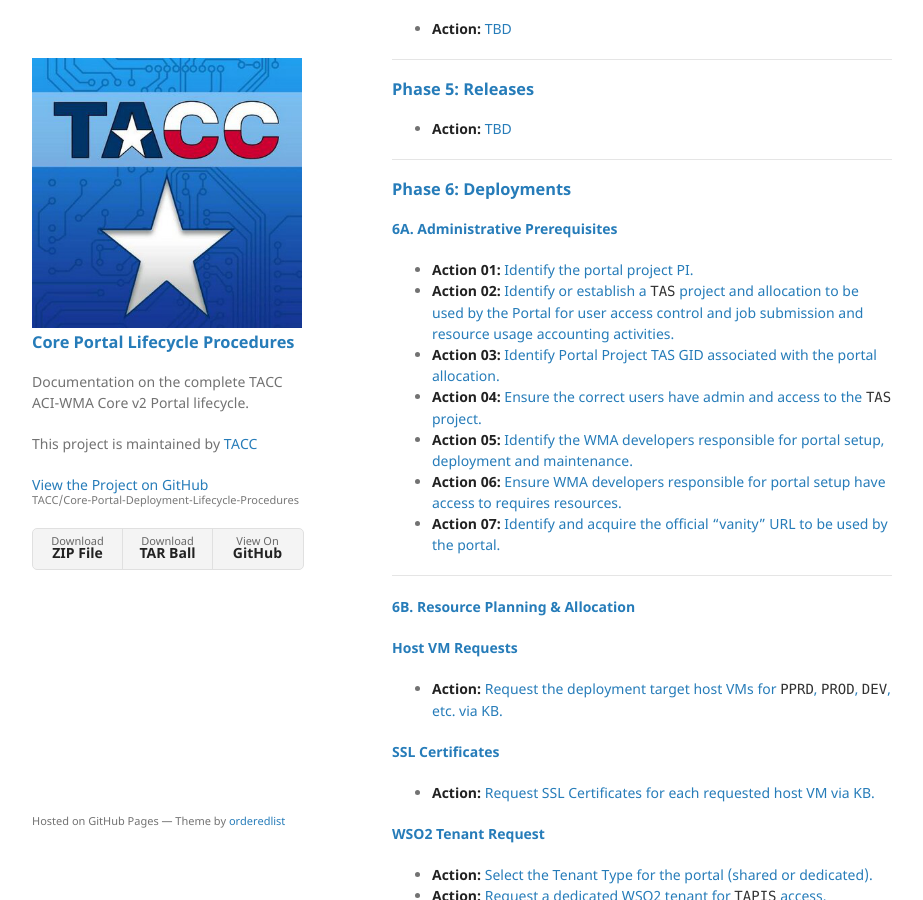
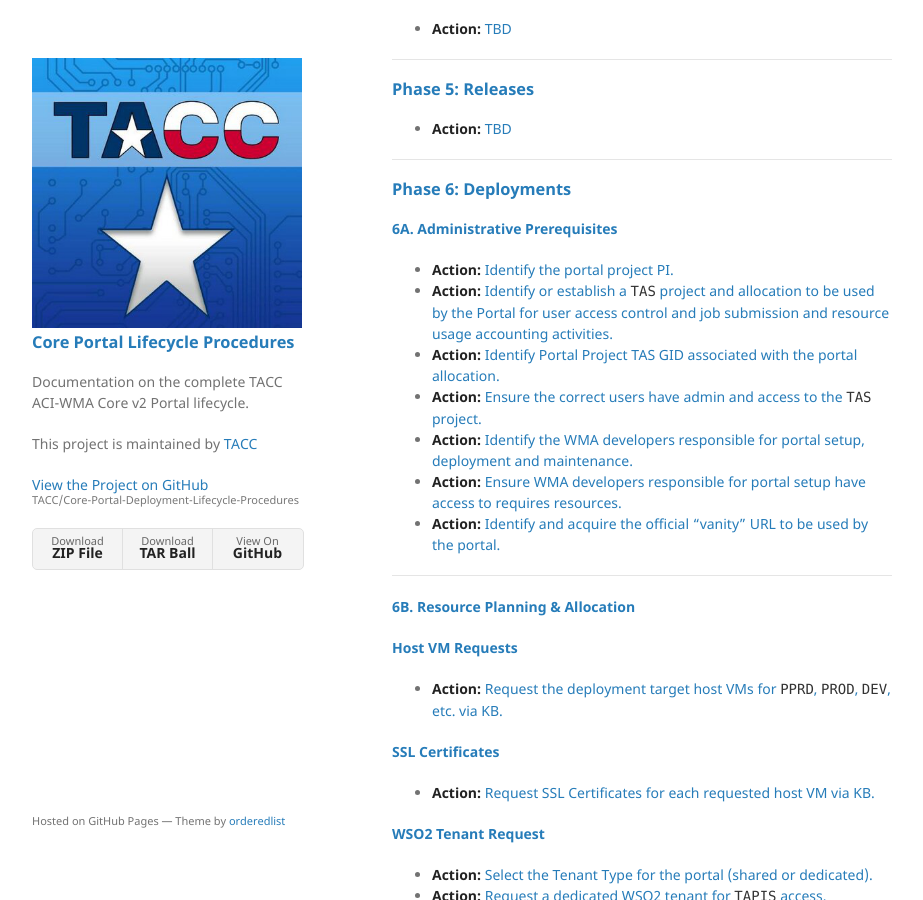
Before and after one commit to TACC/Core-Portal-Deployment-Lifecycle-Procedures, a Jekyll site: the page built from pages/checklist.md, in a window 1280 px wide and 900 px high, scrolled down 1141 px. Shown: the whole window, without its empty margins (178-1101 px from the left). Built offline with Jekyll 4.4.1, drawn with Linux system fonts in a browser that asks for light colours; our own code applies the rules of GitHub Pages for plain Markdown files.

Commit message:
Removed Action numbers. Too much to track.

```diff
--- a/pages/checklist.md
+++ b/pages/checklist.md
@@ -86,13 +86,13 @@
 
 #### [6A. Administrative Prerequisites](phase_06#6a)
 
-- **Action 01:** [Identify the portal project PI.](phase_06#6a-action-01)
-- **Action 02:** [Identify or establish a `TAS` project and allocation to be used by the Portal for user access control and job submission and resource usage accounting activities.](phase_06#6a-action-02)
-- **Action 03:** [Identify Portal Project TAS GID associated with the portal allocation.](phase_06#6a-action-03)
-- **Action 04:** [Ensure the correct users have admin and access to the `TAS` project.](phase_06#6a-action-04)
-- **Action 05:** [Identify the WMA developers responsible for portal setup, deployment and maintenance.](phase_06#6a-action-05)
-- **Action 06:** [Ensure WMA developers responsible for portal setup have access to requires resources.](phase_06#6a-action-06)
-- **Action 07:** [Identify and acquire the official "vanity" URL to be used by the portal.](phase_06#6a-action-07)
+- **Action:** [Identify the portal project PI.](phase_06#6a-action-01)
+- **Action:** [Identify or establish a `TAS` project and allocation to be used by the Portal for user access control and job submission and resource usage accounting activities.](phase_06#6a-action-02)
+- **Action:** [Identify Portal Project TAS GID associated with the portal allocation.](phase_06#6a-action-03)
+- **Action:** [Ensure the correct users have admin and access to the `TAS` project.](phase_06#6a-action-04)
+- **Action:** [Identify the WMA developers responsible for portal setup, deployment and maintenance.](phase_06#6a-action-05)
+- **Action:** [Ensure WMA developers responsible for portal setup have access to requires resources.](phase_06#6a-action-06)
+- **Action:** [Identify and acquire the official "vanity" URL to be used by the portal.](phase_06#6a-action-07)
 
 ---
 
```
